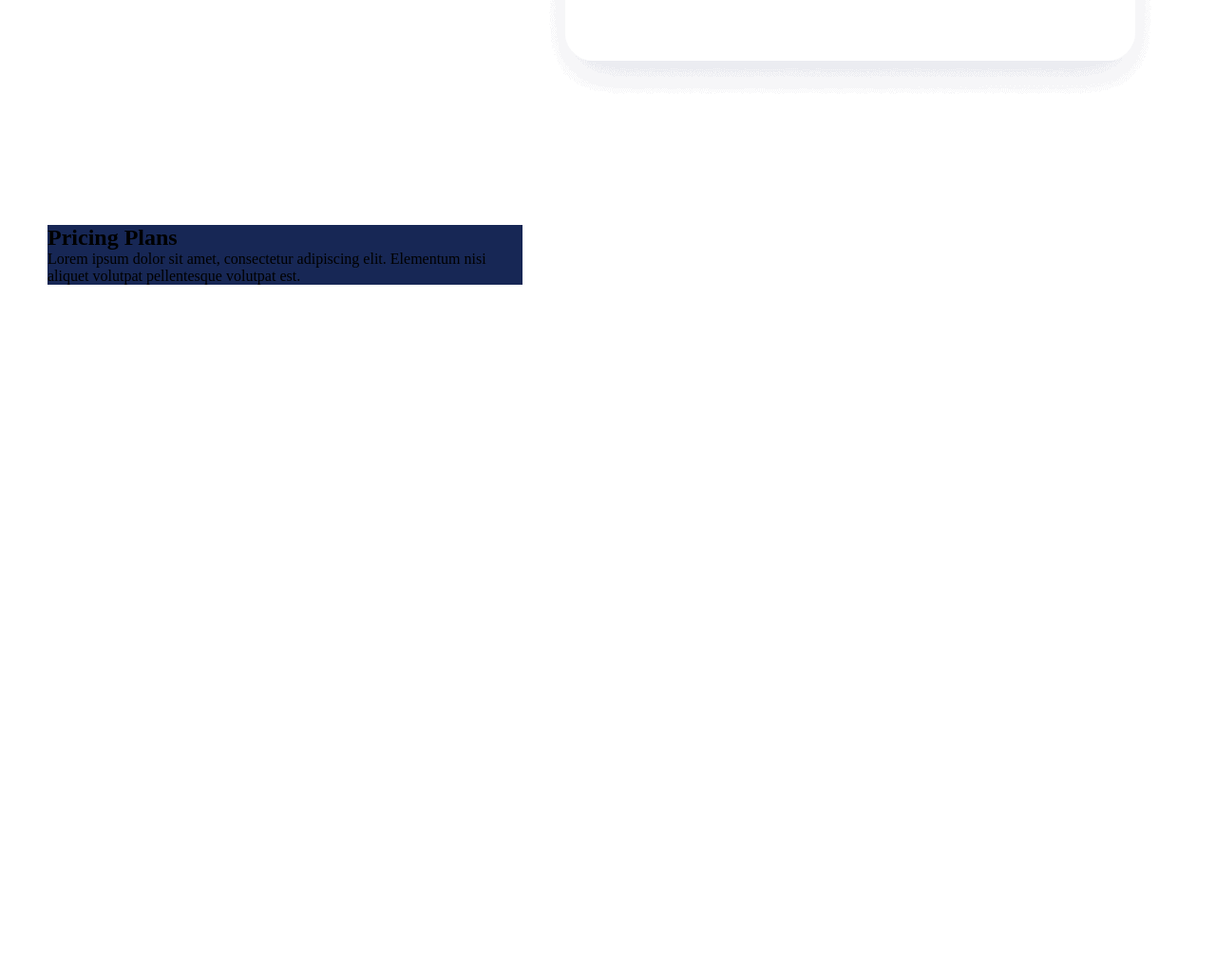
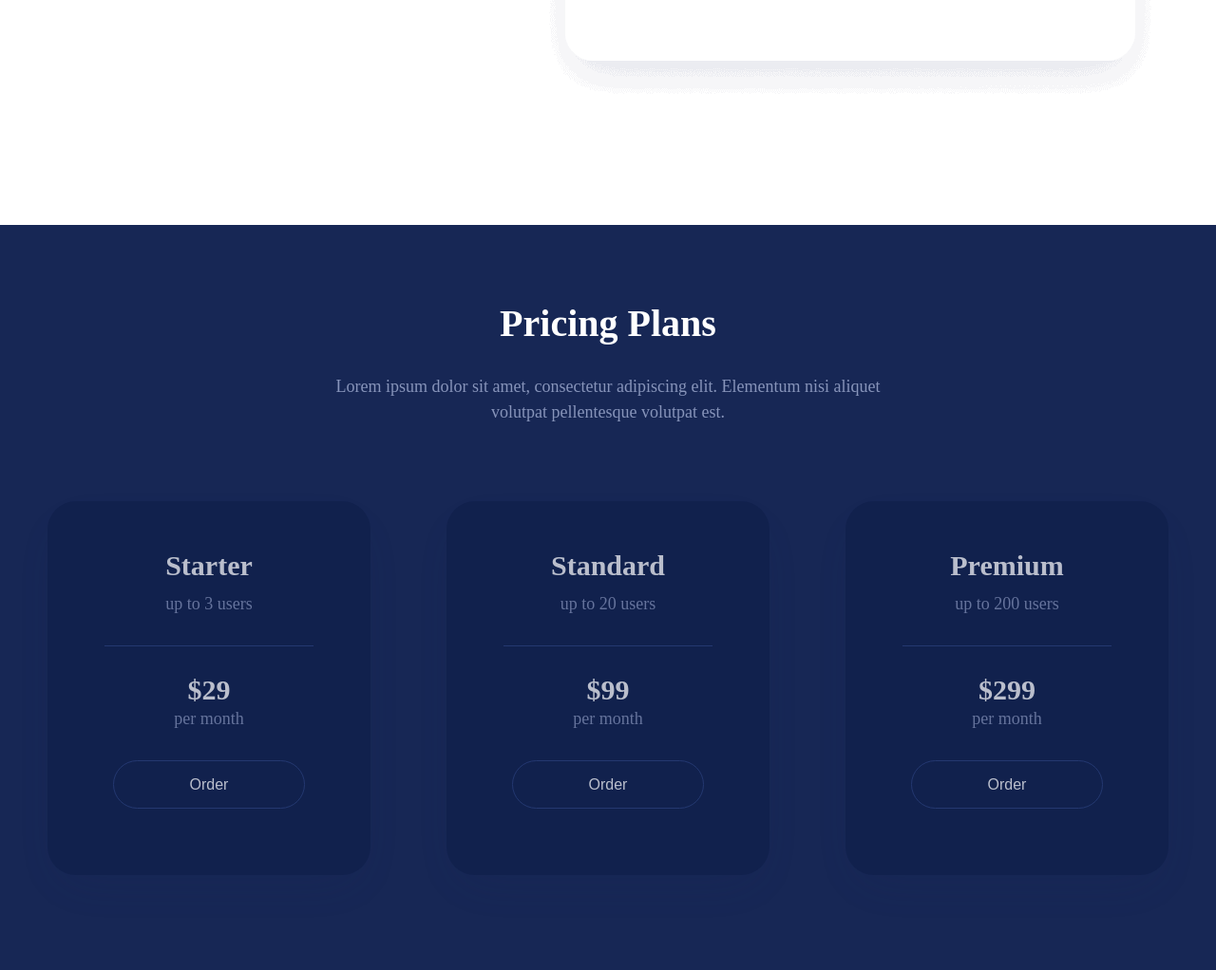
Before and after one commit to sharifboy/Analytics-site, a plain HTML site: page index.html in a window 1280 px wide. Shown: the part 2751-3773 px from the top of the page at 95% size. Before the commit the page ends 3051 px from the top, so only its background shows below. Drawn offline with Linux system fonts and the light colour scheme.

Commit message:
added layouts

```diff
--- a/index.html
+++ b/index.html
@@ -139,16 +139,62 @@
             </section>
         </div>
     </main>
-    <footer>
+    <footer class="page-footer">
         <div class="container">
             <div class="footer-content">
-                <h2 class="footer-content__title">
-                    Pricing Plans
-                </h2>
-                <p class="footer-content__text">
-                    Lorem ipsum dolor sit amet, consectetur adipiscing elit. Elementum nisi aliquet
-                    volutpat pellentesque volutpat est.
-                </p>
+                <div class="footer-content__item">
+                    <h2 class="footer-content__item-title">
+                        Pricing Plans
+                    </h2>
+                    <p class="footer-content__item-text">
+                        Lorem ipsum dolor sit amet, consectetur adipiscing elit. Elementum nisi aliquet
+                        volutpat pellentesque volutpat est.
+                    </p>
+                </div>
+            </div>
+            <div class="footer">
+                <div class="footer-block">
+                    <div class="footer-block__item">
+                        <h4 class="footer-block__item-title">
+                            Starter
+                        </h4>
+                        <p class="footer-block__item-text">
+                            up to 3 users
+                        </p>
+                        <div class="footer-block__item-div"></div>
+                        <h4 class="footer-block__item-number">$29</h4>
+                        <p class="footer-block__item-text">per month</p>
+                        <button class="footer-block__item-btn">Order</button>
+                    </div>
+                </div>
+                <div class="footer-block">
+                    <div class="footer-block__item">
+                        <h4 class="footer-block__item-title">
+                            Standard
+                        </h4>
+                        <p class="footer-block__item-text">
+                            up to 20 users
+                        </p>
+                        <div class="footer-block__item-div"></div>
+                        <h4 class="footer-block__item-number">$99</h4>
+                        <p class="footer-block__item-text">per month</p>
+                        <button class="footer-block__item-btn">Order</button>
+                    </div>
+                </div>
+                <div class="footer-block">
+                    <div class="footer-block__item">
+                        <h4 class="footer-block__item-title">
+                            Premium
+                        </h4>
+                        <p class="footer-block__item-text">
+                            up to 200 users
+                        </p>
+                        <div class="footer-block__item-div"></div>
+                        <h4 class="footer-block__item-number">$299</h4>
+                        <p class="footer-block__item-text">per month</p>
+                        <button class="footer-block__item-btn">Order</button>
+                    </div>
+                </div>
             </div>
         </div>
     </footer>
--- a/main.scss
+++ b/main.scss
@@ -13,3 +13,4 @@
 @import "./style/components/main-section";
 @import "./style/components/section-content";
 @import "./style/components/footer-content";
+@import "./style/components/footer-block";
--- /dev/null
+++ b/style/components/_footer-block.scss
@@ -0,0 +1,70 @@
+.footer {
+  display: flex;
+  align-items: center;
+  justify-content: space-between;
+}
+
+.footer-block {
+  max-width: 340px;
+  width: 100%;
+  background: #0f1f4b;
+  opacity: 0.7;
+  box-shadow: 0px 18px 50px -15px rgba(25, 42, 89, 0.2);
+  border-radius: 30px;
+  margin-bottom: 100px;
+
+  &__item {
+    display: flex;
+    flex-direction: column;
+    align-items: center;
+    padding-bottom: 70px;
+    transition: $transition;
+    cursor: pointer;
+
+    &-title {
+      padding-block: 50px 10px;
+      font-size: 30px;
+      line-height: 35px;
+      text-align: center;
+      color: #ffffff;
+    }
+
+    &-text {
+      font-size: 18px;
+      line-height: 150%;
+      text-align: center;
+      color: #8794ba;
+      padding-bottom: 30px;
+    }
+
+    &-div {
+      max-width: 220px;
+      width: 100%;
+      height: 1px;
+      background: #2a407c;
+    }
+
+    &-number {
+      font-size: 30px;
+      line-height: 35px;
+      text-align: center;
+      color: #ffffff;
+      padding-top: 28px;
+    }
+
+    &-btn {
+      font-size: 16px;
+      line-height: 19px;
+      color: #ffffff;
+      padding: 15px 80px;
+      border: 1px solid #2a407c;
+      border-radius: 68px;
+      transition: $transition;
+      cursor: pointer;
+    }
+
+    &-btn:hover {
+      background: #ef2a82;
+    }
+  }
+}
--- a/style/components/_footer-content.scss
+++ b/style/components/_footer-content.scss
@@ -1,5 +1,31 @@
+.page-footer {
+  width: 100%;
+  background-color: $titleColor;
+}
+
 .footer-content {
-    max-width: 500px;
-    width: 100%;
-    background-color: #172755;
+  padding: 80px 80px;
+
+  &__item {
+    display: flex;
+    align-items: center;
+    flex-direction: column;
+
+    &-title {
+      font-size: 40px;
+      line-height: 47px;
+      text-align: center;
+      color: #ffffff;
+      margin-bottom: 30px;
+    }
+
+    &-text {
+      max-width: 600px;
+      width: 100%;
+      font-size: 18px;
+      line-height: 150%;
+      text-align: center;
+      color: $textColor;
+    }
+  }
 }
```
Also changed, not shown: main.css, 1 other file.
